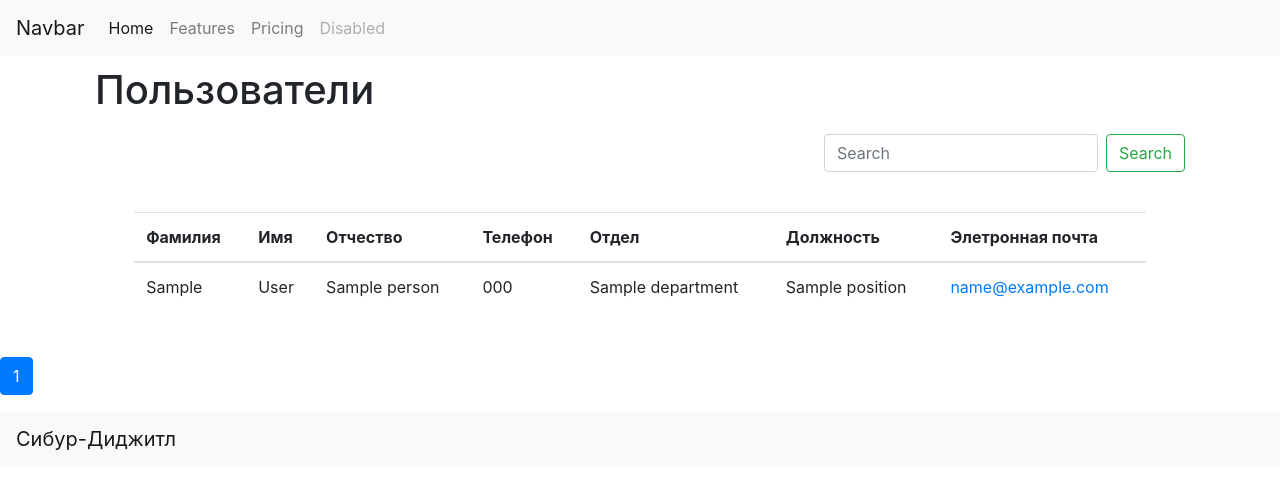
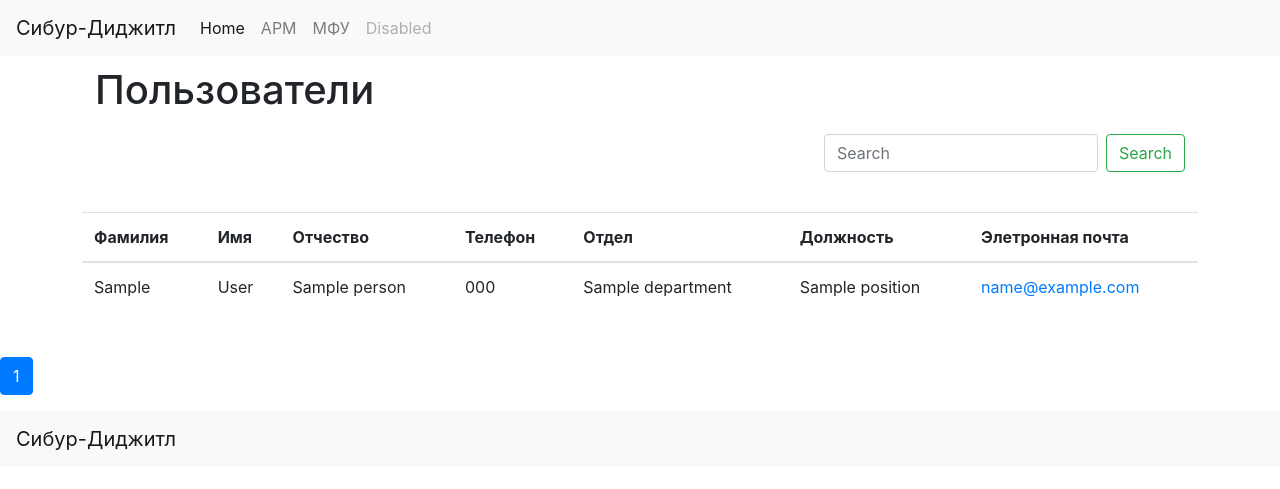
Before and after one commit to IldarProgrammist/InvPro_, a Django app: page /person/ in a window 1280 px wide. Shown: the top 489 px of the page. Run offline with Django 3.2, Linux system fonts and the light colour scheme; tables that the repository leaves empty hold one stand-in row (values such as "Sample post"); some libraries are stand-ins or nearby versions.

Commit message:
Исправление страницы персонал

```diff
--- a/static/static_dev/css/styles.css
+++ b/static/static_dev/css/styles.css
@@ -2,7 +2,7 @@
     color: #005cbf;
 }
 .person-search{
-    margin: 20px;
+    margin: 12px;
 }
 
 .form-inline{
--- a/templates/base.html
+++ b/templates/base.html
@@ -17,6 +17,8 @@
 
             {% endblock %}
 
+            {% block paginator %}
+            {% endblock %}
 
             {% block footer %}
             {% endblock %}
--- a/templates/header.html
+++ b/templates/header.html
@@ -4,15 +4,15 @@
 
 {% block header %}
 <nav class="navbar navbar-expand-lg navbar-light bg-light">
-    <a class="navbar-brand" href="#">Navbar</a>
+    <a class="navbar-brand" href="#">Сибур-Диджитл</a>
       <button class="navbar-toggler" type="button" data-toggle="collapse" data-target="#navbarNavAltMarkup" aria-controls="navbarNavAltMarkup" aria-expanded="false" aria-label="Toggle navigation">
         <span class="navbar-toggler-icon"></span>
       </button>
       <div class="collapse navbar-collapse" id="navbarNavAltMarkup">
     <div class="navbar-nav">
       <a class="nav-item nav-link active" href="#">Home <span class="sr-only">(current)</span></a>
-      <a class="nav-item nav-link" href="#">Features</a>
-      <a class="nav-item nav-link" href="#">Pricing</a>
+      <a class="nav-item nav-link" href="#">АРМ</a>
+      <a class="nav-item nav-link" href="#">МФУ</a>
       <a class="nav-item nav-link disabled" href="#">Disabled</a>
     </div>
   </div>
--- a/templates/person/person.html
+++ b/templates/person/person.html
@@ -34,7 +34,7 @@
             <div class="row">
         <div class="col">
         </div>
-        <div class="col-10">
+        <div class="col-11">
             <table class="table table-hover table-inverse">
                   <thead>
                     <tr>
@@ -69,6 +69,12 @@
       </div>
             </div>
 
+    {% endblock %}
+
+
+
+ {% block paginator %}
+
         <nav aria-label="...">
               <ul class="pagination">
                   {% for n in persons.paginator.page_range %}
@@ -89,7 +95,13 @@
               </ul>
         </nav>
 
-    {% endblock %}
+{% endblock %}
+
+
+
+
+
+
  {% block footer %}
      {% include 'footer.html' %}
 
```
